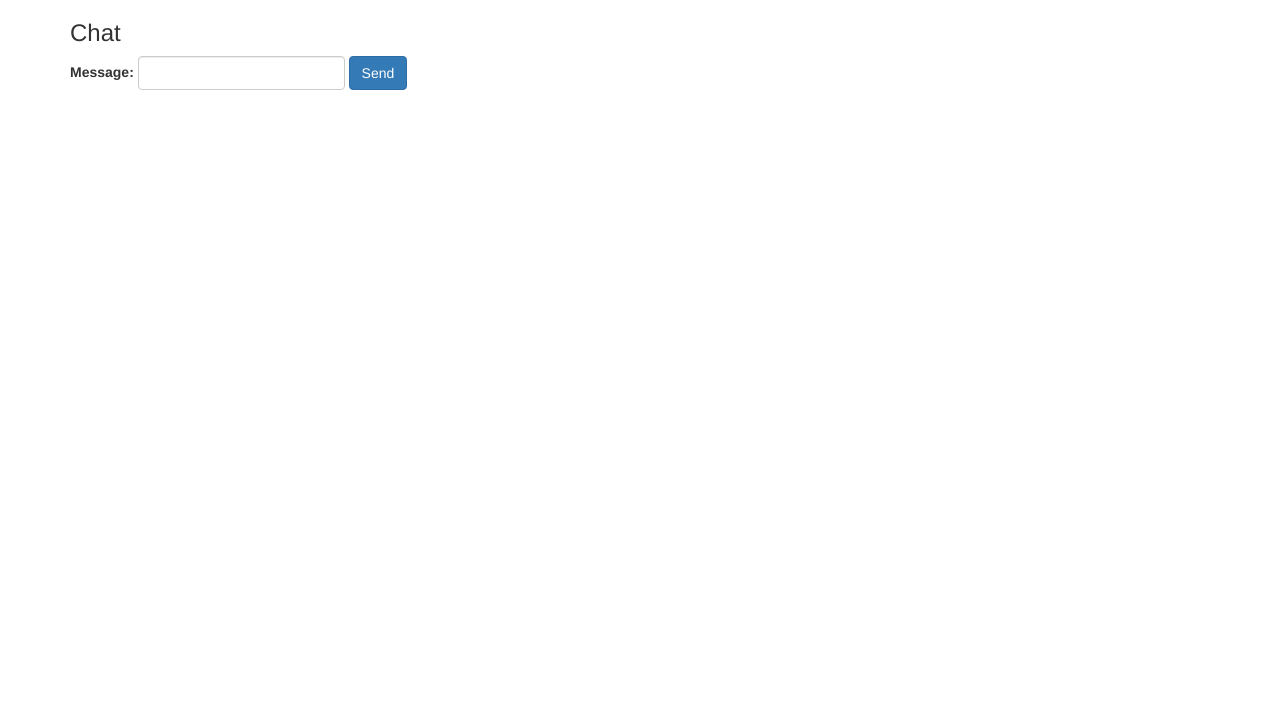
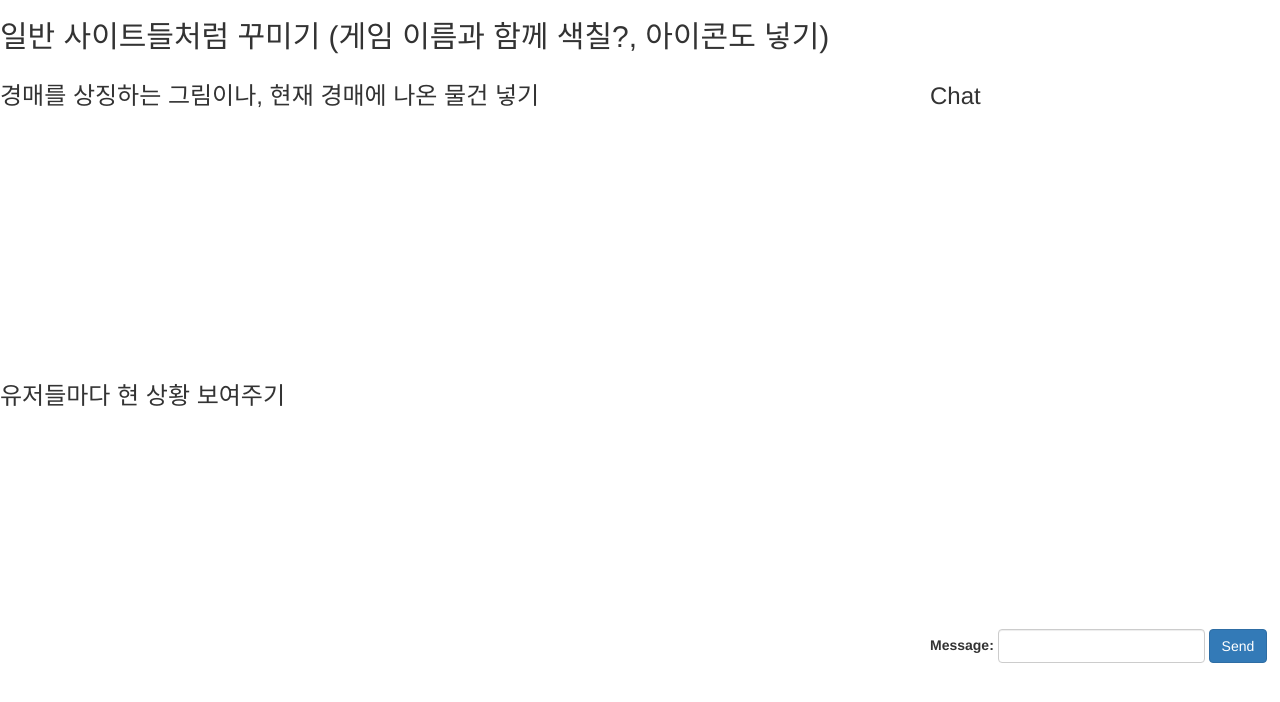
Before and after one commit to suhwan-cheon/Auction_game_prj, a website: page index.html in a window 1280 px wide. Drawn offline with nearby package versions, Linux system fonts and the light colour scheme; no server answers.

Commit message:
revise index.html

```diff
--- a/index.html
+++ b/index.html
@@ -4,18 +4,57 @@
   <meta charset="utf-8">
   <title>Auction Game</title>
   <link rel="stylesheet" href="https://maxcdn.bootstrapcdn.com/bootstrap/3.3.7/css/bootstrap.min.css">
+  <style>
+    #grid{
+      display: grid;
+      grid-template-columns: auto 350px;
+      grid-template-rows: 1fr auto 300px 1fr;
+    }
+    #grid .top-banner{
+      grid-column: 1/3;
+      grid-row: 1/2;
+    }
+    #grid .auction-item-picture{
+      grid-column: 1/2;
+      grid-row: 2/3;
+    }
+    #grid .chatbox{
+      grid-column: 2/3;
+      grid-row: 2/4;
+    }
+    #grid .user-state{
+      grid-column: 1/2;
+      grid-row: 3/4;
+    }
+    @media(max-width: 768px){
+      #grid{
+        display: block;
+      }
+    }
+  </style>
 </head>
 <body>
-  <div class="container">
+  <div id="grid" >
+    <div class="top-banner">
+      <h2>일반 사이트들처럼 꾸미기 (게임 이름과 함께 색칠?, 아이콘도 넣기)</h2>
+    </div>
+    <div class="auction-item-picture">
+      <h3>경매를 상징하는 그림이나, 현재 경매에 나온 물건 넣기</h3>
+    </div>
+    <div class="chatbox">  <!-- class container -->
       <h3>Chat</h3>
-    <form class="form-inline">
+      <div id="chatLogs" style="overflow:auto; height:500px;"></div>
+      <form class="form-inline" style="margin-top:10px;">
         <div class="form-group">
           <label for="msgForm">Message: </label>
           <input type="text" class="form-control" id="msgForm">
         </div>
         <button type="submit" class="btn btn-primary">Send</button>
       </form>
-    <div id="chatLogs"></div>
+    </div>
+    <div class="user-state">
+      <h3>유저들마다 현 상황 보여주기</h3>
+    </div>
   </div>
   <script src="https://ajax.googleapis.com/ajax/libs/jquery/2.2.4/jquery.min.js"></script>
   <script src="/socket.io/socket.io.js"></script>
```
Also changed, not shown: server.js (+8 -1 lines). Lines whose indentation alone changed are shown as unchanged.
